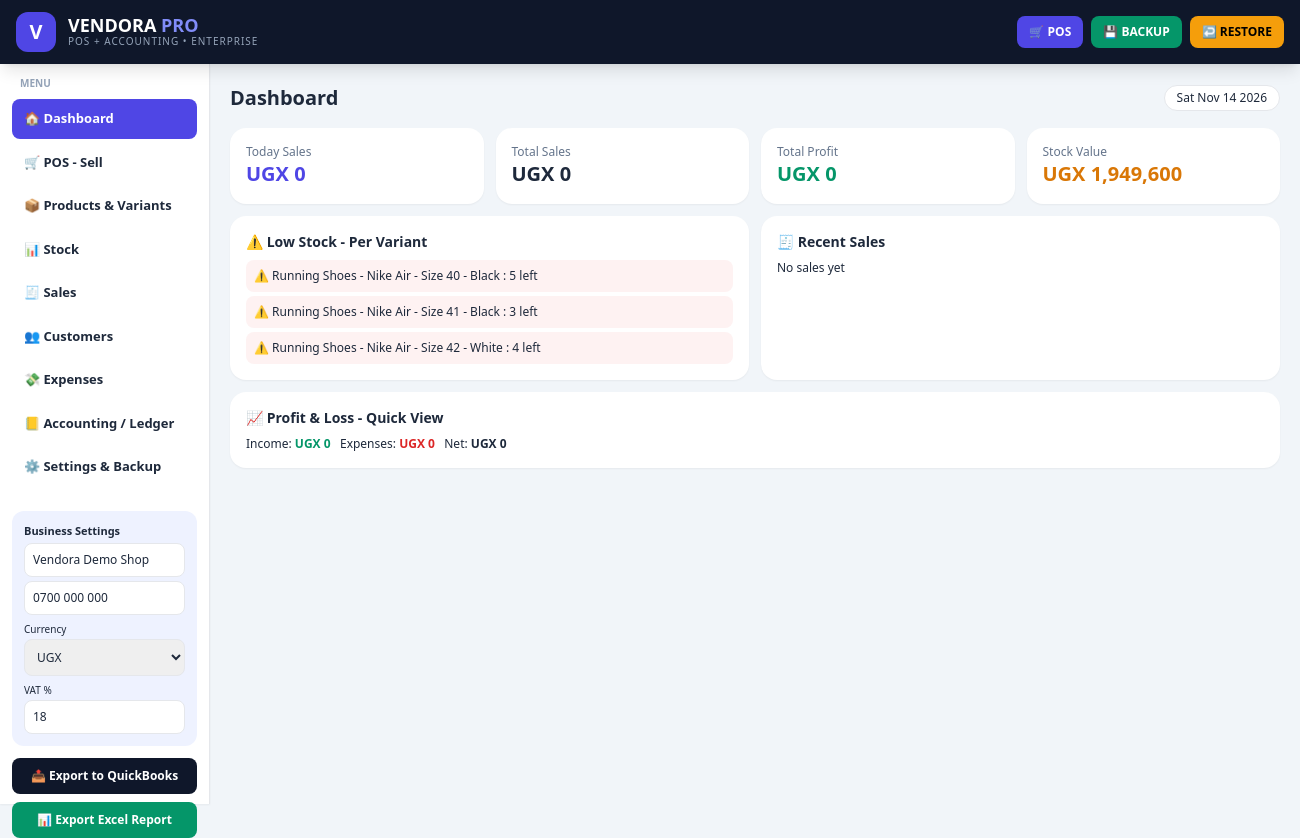
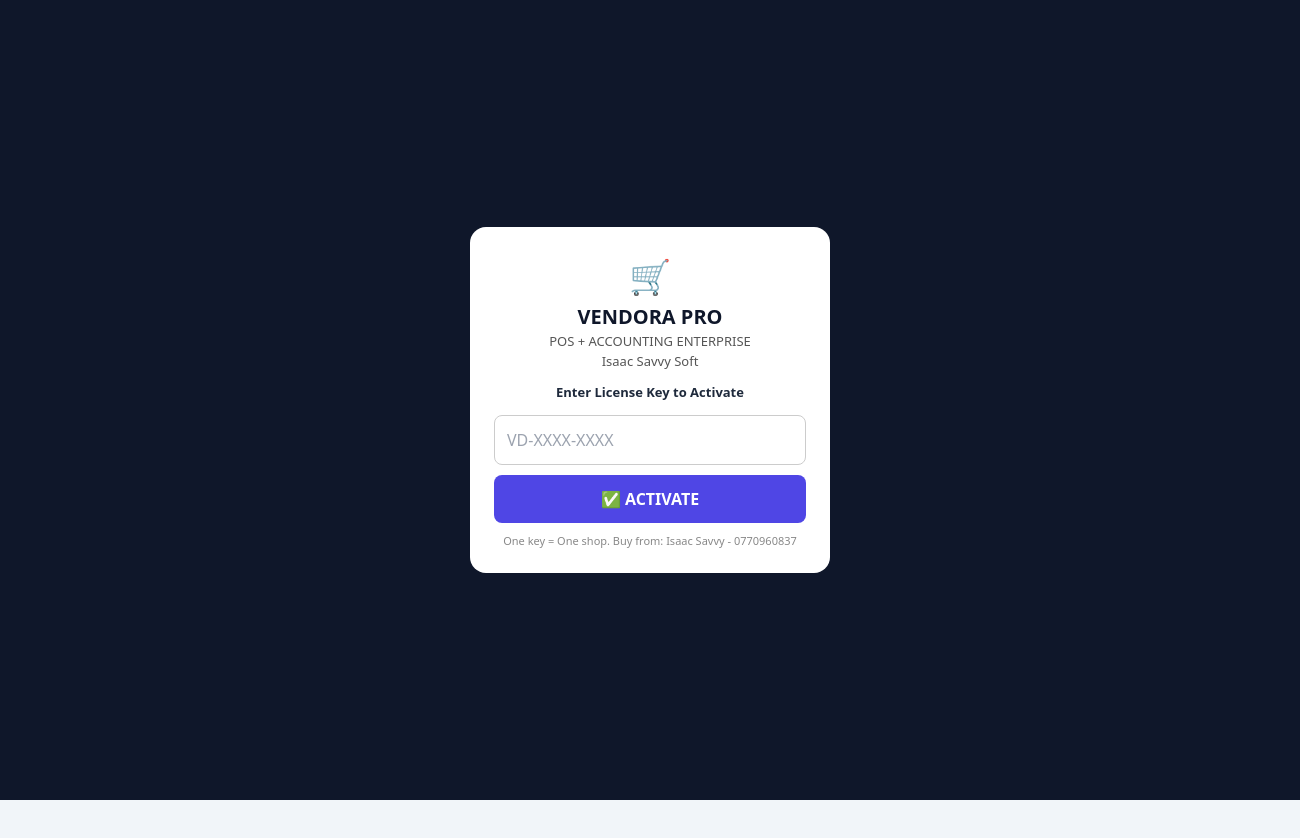
Before and after one commit to EjobiIsaac/Vendora-PRO-POS-QuickBooks, an Electron app: page index.html in a window 1300 px wide. After the commit the page ends 800 px from the top, so only its background shows below. Drawn offline with nearby package versions, Linux system fonts and the light colour scheme.

Commit message:
Implement license key activation in index.html
Added license key activation feature and UI elements.

```diff
--- a/index.html
+++ b/index.html
@@ -7,8 +7,30 @@
 <script src="https://cdn.tailwindcss.com"></script>
 <script src="https://cdnjs.cloudflare.com/ajax/libs/xlsx/0.18.5/xlsx.full.min.js"></script>
 <link rel="stylesheet" href="css/style.css">
+<style>
+#vendoraLicense{position:fixed;inset:0;background:#0f172a;z-index:9999;display:flex;align-items:center;justify-content:center;padding:16px}
+</style>
+<script>
+var VENDORA_KEYS=["VD-4829-6173","VD-1957-8420","VD-7304-2961","VD-9186-3745","VD-2640-8592"];
+function checkVendoraKey(){
+var k=document.getElementById('vendoraKeyInput').value.trim().toUpperCase();
+if(VENDORA_KEYS.indexOf(k)>-1){localStorage.setItem('vendora_license',k);document.getElementById('vendoraLicense').style.display='none';document.getElementById('vendoraApp').style.display='block';alert('LICENSE ACTIVATED! Welcome to Vendora PRO');}else{alert('Invalid Key! Buy original from Isaac Savvy - 0770960837');}
+}
+</script>
 </head>
 <body class="bg-[#f1f5f9] text-slate-800 font-sans">
+<div id="vendoraLicense">
+<div style="background:white;padding:24px;border-radius:16px;width:100%;max-width:360px;text-align:center">
+<div style="font-size:34px">🛒</div>
+<h2 style="color:#0f172a;font-weight:900;font-size:20px">VENDORA PRO</h2>
+<p style="font-size:13px;color:#555">POS + ACCOUNTING ENTERPRISE<br>Isaac Savvy Soft</p>
+<p style="font-size:13px;font-weight:700;margin:12px 0">Enter License Key to Activate</p>
+<input id="vendoraKeyInput" placeholder="VD-XXXX-XXXX" style="width:100%;padding:12px;border:1px solid #ccc;border-radius:8px;text-transform:uppercase">
+<button onclick="checkVendoraKey()" style="width:100%;background:#4f46e5;color:white;padding:12px;border:none;border-radius:8px;font-weight:bold;margin-top:10px;cursor:pointer">✅ ACTIVATE</button>
+<p style="font-size:11px;color:#888;margin-top:10px">One key = One shop. Buy from: Isaac Savvy - 0770960837</p>
+</div>
+</div>
+<div id="vendoraApp" style="display:none">
 <div class="bg-[#0f172a] text-white px-4 py-3 flex justify-between items-center sticky top-0 z-50 shadow-lg">
   <div class="flex items-center gap-3">
     <div class="w-10 h-10 bg-indigo-600 rounded-xl flex items-center justify-center font-black text-xl">V</div>
@@ -20,8 +42,7 @@
     <button onclick="document.getElementById('restoreFile').click()" class="bg-amber-500 text-black px-3 py-2 rounded-lg text-xs font-bold">↩ RESTORE</button>
     <input type="file" id="restoreFile" hidden accept=".json" onchange="restoreAll(event)">
   </div>
-</div>
-<div class="flex">
+</div><div class="flex">
   <div class="w-[210px] bg-white h-[calc(100vh-60px)] sticky top-[60px] p-3 hidden md:block border-r shadow-sm">
     <p class="text-[10px] font-bold text-slate-400 px-2 mb-2">MENU</p>
     <div id="menu" class="space-y-1"></div>
@@ -88,8 +109,7 @@
       <div class="flex justify-between items-center mb-3"><h2 class="text-xl font-black">Products & Variants</h2><button onclick="openProductModal()" class="bg-indigo-600 text-white px-4 py-2 rounded-lg text-xs font-bold">+ Add Product with Variants</button></div>
       <input id="prodSearch" oninput="renderProducts()" placeholder="Search products..." class="w-full p-3 rounded-xl border bg-white mb-3">
       <div id="productList" class="space-y-3"></div>
-    </div>
-    <div id="page-stock" class="page hidden">
+        </div>    <div id="page-stock" class="page hidden">
       <h2 class="text-xl font-black mb-3">Stock Management - Per Variant</h2>
       <div class="bg-white p-4 rounded-2xl shadow-sm mb-3 grid md:grid-cols-4 gap-2">
         <select id="stockProd" class="border p-2 rounded-lg text-xs"></select>
@@ -153,6 +173,13 @@
     <button onclick="closeVarModal()" class="w-full bg-slate-200 py-2 rounded-lg mt-3 text-xs font-bold">Cancel</button>
   </div>
 </div>
+</div>
+<script>
+try{
+var savedVD=localStorage.getItem('vendora_license');
+if(savedVD && VENDORA_KEYS.indexOf(savedVD)>-1){document.getElementById('vendoraLicense').style.display='none';document.getElementById('vendoraApp').style.display='block';}
+}catch(e){}
+</script>
 <script src="js/seed.js"></script>
 <script src="js/app.js"></script>
 <script src="js/products.js"></script>
```
